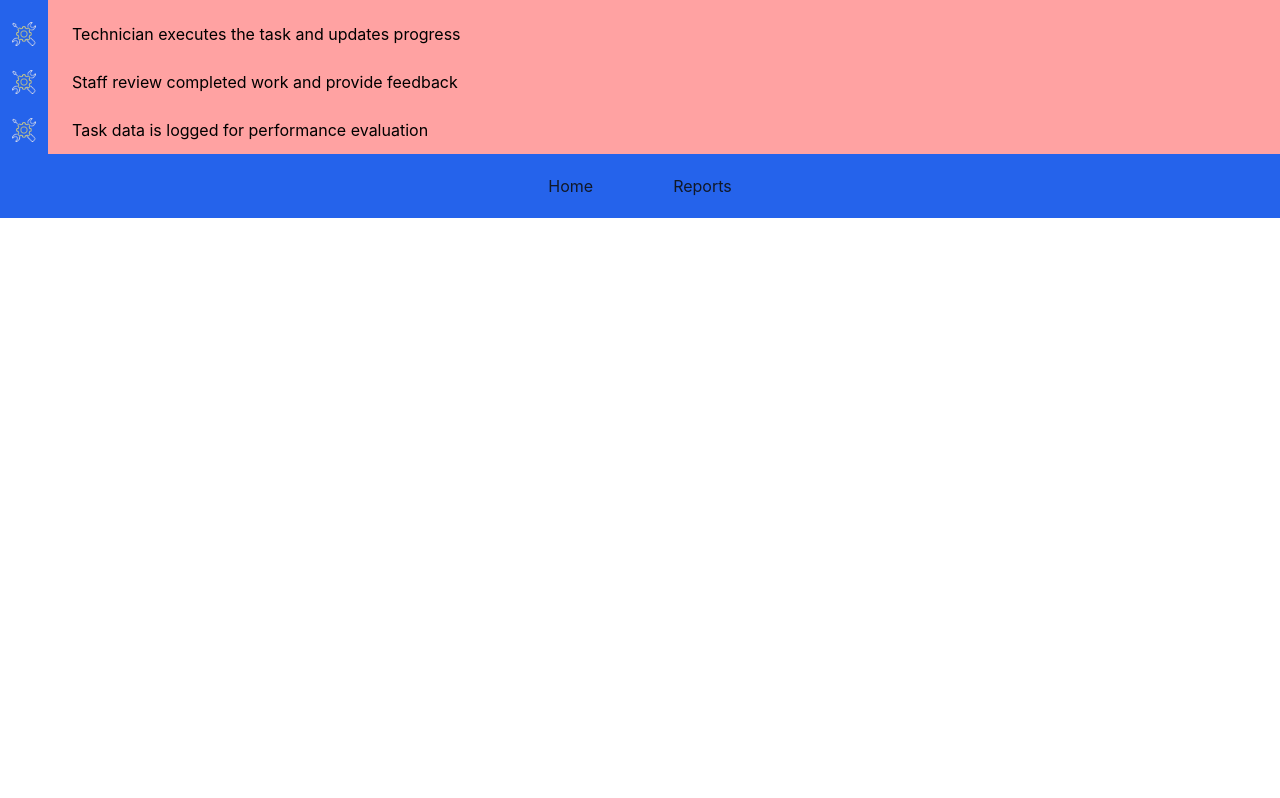
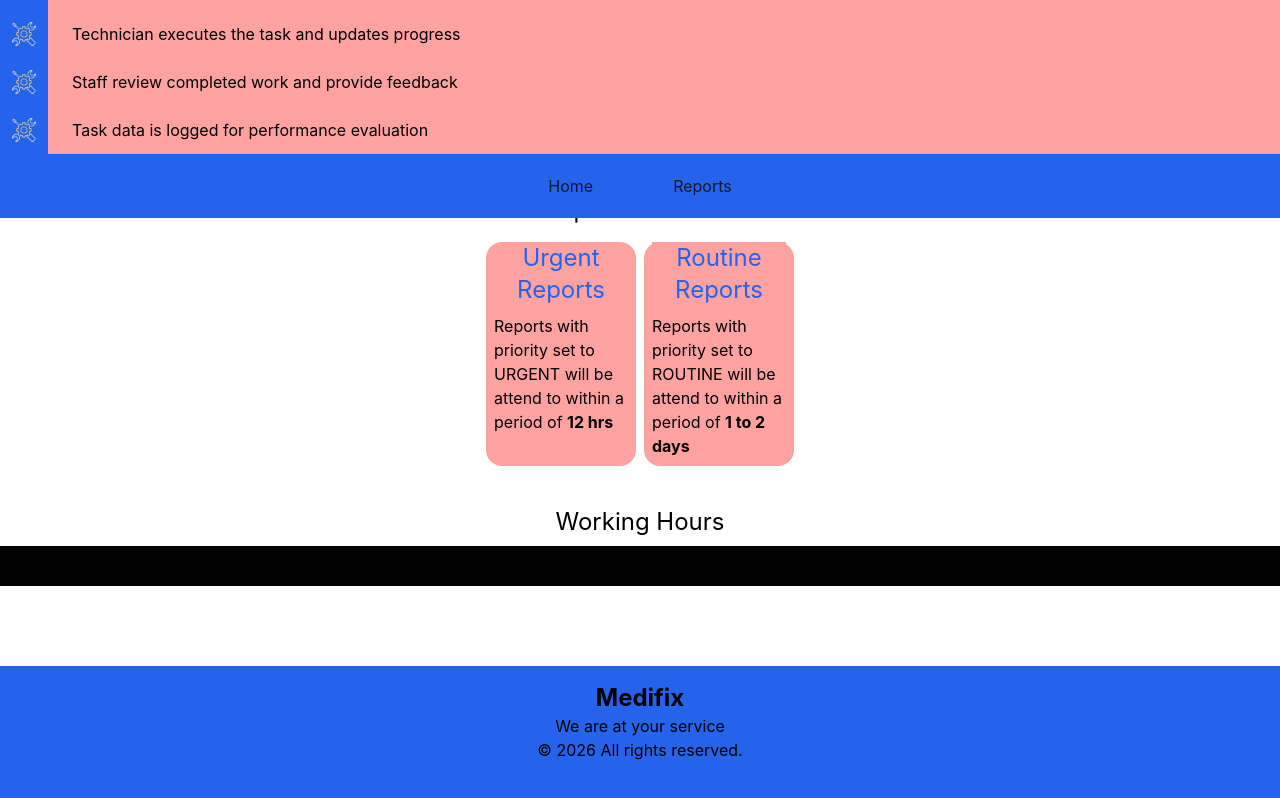
Before and after one commit to Holy-Family-Catholic-Hospital-Berekum/medifix, a React (Vite) app: page / in a window 1280 px wide. Shown: the part 582-1380 px from the top of the page. Before the commit the page ends 908 px from the top, so only its background shows below. Built offline with nearby package versions, Linux system fonts and the light colour scheme.

Commit message:
added report timelines, work hours & initial footer

```diff
--- a/Staff/Home.jsx
+++ b/Staff/Home.jsx
@@ -4,6 +4,7 @@ import plumbing from "../images/plumbing.jpg";
 import toolsIcon from "../images/toolsIcon.png";
 import worker from "../images/worker.png";
 import masonery from "../images/masonery.jpg";
+import Footer from "../components/footer";
 
 export default function Home() {
   const services = [
@@ -90,8 +91,8 @@ export default function Home() {
   ];
 
   return (
-    <div>
-      <nav className="md:hidden z-50 flex justify-between w-full fixed bottom-auto top-0 px-10 py-5 md:top-auto md:bottom-0">
+    <>
+      <nav className="md:hidden z-50 flex justify-between w-full fixed bottom-auto top-0 px-10 py-5 md:top-auto md:bottom-0 shadow bg-[#eff6ff]">
         <button className="text-[#111827]  cursor-pointer hover:text-red-300 transition">
           SignUp
         </button>
@@ -100,7 +101,7 @@ export default function Home() {
         </button>
       </nav>
 
-      <nav className="bg-[#2563EB] flex md:justify-between z-50 justify-center gap-20 w-full fixed bottom-0 top-auto px-10 py-5 md:top-0 md:bottom-auto">
+      <nav className="bg-[#2563EB] border-t border-[#eff6ff] flex md:justify-between z-50 justify-center gap-20 w-full fixed bottom-0 top-auto px-10 py-5 md:top-0 md:bottom-auto">
         <button className="text-[#111827] hidden md:block  cursor-pointer hover:text-red-300 transition">
           SignUp
         </button>
@@ -137,10 +138,42 @@ export default function Home() {
             />
           </div>
         </div>
-        <h1 className="text-[#2563EB] text-2xl md:4xl text-center mb-5 mt-10">
-          Guidelines
-        </h1>
+        <h1 className="text-center text-2xl md:4xl mt-10">Report Timelines</h1>
+        <div className="flex justify-center gap-2 md:gap-10 md:gap-10 mb-10 mt-4 md:mt-10">
+          <div className="w-full border border-[#2563EB] bg-red-300 rounded-2xl px-2 pb-2 max-w-[150px] md:max-w-[300px]">
+            <h1 className="text-[#2563EB]  rounded-b-2xl text-2xl md:4xl text-center mb-2 md:mb-4">
+              Urgent Reports
+            </h1>
+            <p className="text-white">
+              Reports with priority set to URGENT will be attend to within a
+              period of {<span className="text-red-400 font-bold">12 hrs</span>}
+            </p>
+          </div>
+
+          <div className="w-full border border-[#2563EB] bg-red-300 rounded-2xl px-2 pb-2 max-w-[150px] md:max-w-[300px]">
+            <h1 className="text-[#2563EB] bg-red-300 rounded-b-2xl text-2xl md:4xl text-center mb-2 md:mb-4">
+              Routine Reports
+            </h1>
+            <p className="text-white">
+              Reports with priority set to ROUTINE will be attend to within a
+              period of{" "}
+              {<span className="text-red-400 font-bold">1 to 2 days</span>}
+            </p>
+          </div>
+        </div>
+
+        <div className="w-full">
+          <h1 className="text-center text-2xl md:4xl mt-10 mb-2">
+            Working Hours
+          </h1>
+          <p className="text-red-400 bg-black text-center py-2">
+            Monday to Friday from{" "}
+            {<span className="font-bold">8am to 4pm</span>}
+          </p>
+        </div>
       </main>
-    </div>
+
+      <Footer />
+    </>
   );
 }
--- /dev/null
+++ b/components/footer.jsx
@@ -0,0 +1,13 @@
+export default function Footer() {
+  return (
+    <footer className="flex flex-col justify-center items-center w-full bg-[#2563EB] pb-24 pt-4 ">
+      <div className="flex justify-start">
+        <div className="flex justify-center flex-col items-center">
+          <h1 className="text-2xl font-bold">Medifix</h1>
+          <p>We are at your service</p>
+        </div>
+      </div>
+      <p>&copy; {new Date().getFullYear()} All rights reserved.</p>
+    </footer>
+  );
+}
```
Also changed, not shown: Staff/Reports.jsx (added), 1 other file (tests, documents, lock files or other folders).
